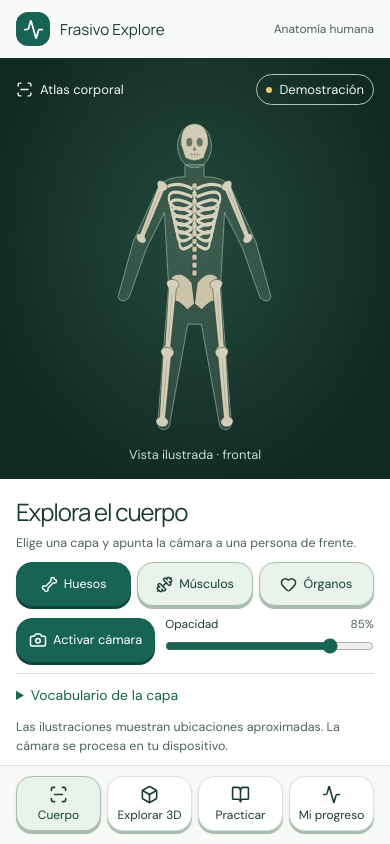
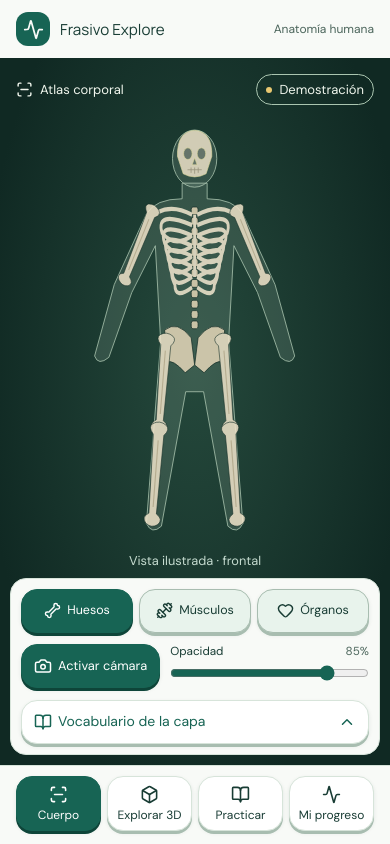
Before and after one commit to Carlaandrea22/frasivo_RA, a React (Vite) app: page / in a window 390 px wide. Built offline with nearby package versions, Linux system fonts and the light colour scheme.

Commit message:
fix: ajustar cámara móvil y precaché de Pose Lite

```diff
--- a/src/medicine/MedicineExplorer.tsx
+++ b/src/medicine/MedicineExplorer.tsx
@@ -1,5 +1,5 @@
-import { useEffect, useState, type CSSProperties } from 'react';
-import { Bone, Camera, Dumbbell, Heart, ScanLine, Square, Volume2 } from 'lucide-react';
+import { useEffect, useRef, useState, useSyncExternalStore, type CSSProperties } from 'react';
+import { Bone, BookOpen, Camera, ChevronUp, Dumbbell, Heart, ScanLine, Square, Volume2, X } from 'lucide-react';
 import { Button } from '../ui/Button';
 import { AnatomyOverlay } from './AnatomyOverlay';
 import { anatomyParts, demoPose, type AnatomyLayer } from './anatomy';
@@ -12,11 +12,25 @@ const layers = [
   { id: 'organs', name: 'Órganos', icon: Heart },
 ] satisfies { id: AnatomyLayer; name: string; icon: typeof Bone }[];
 
+const compactViewport = '(max-width: 760px)';
+
+function subscribeViewport(notify: () => void) {
+  const media = window.matchMedia(compactViewport);
+  media.addEventListener('change', notify);
+  return () => media.removeEventListener('change', notify);
+}
+
+function isCompactViewport() {
+  return window.matchMedia(compactViewport).matches;
+}
+
 export default function MedicineExplorer() {
   const [layer, setLayer] = useState<AnatomyLayer>('bones');
   const [selected, setSelected] = useState('skull');
   const [opacity, setOpacity] = useState(85);
   const [audioError, setAudioError] = useState(false);
+  const compact = useSyncExternalStore(subscribeViewport, isCompactViewport);
+  const vocabularySheet = useRef<HTMLDialogElement>(null);
   const camera = usePoseCamera();
   const live = camera.status === 'active';
   const waiting = camera.status === 'permission';
@@ -42,9 +56,37 @@ export default function MedicineExplorer() {
     synthesis.speak(utterance);
   }
 
+  const vocabulary = (
+    <>
+      <div className="anatomy-part-list" role="group" aria-label="Estructuras ilustradas">
+        {parts.map(part => (
+          <Button key={part.id} variant="text" aria-pressed={part.id === term.id} onClick={() => {
+            setSelected(part.id);
+            setAudioError(false);
+          }}>
+            {part.es}
+          </Button>
+        ))}
+      </div>
+      <div className="anatomy-definition">
+        <div>
+          <h2 lang="en">{term.en}</h2>
+          <p>{term.es}</p>
+        </div>
+        <Button variant="sound" aria-label={`Escuchar ${term.en}`} disabled={!window.speechSynthesis} onClick={speak}>
+          <Volume2 size={20} aria-hidden="true"/>
+        </Button>
+      </div>
+      <p>{term.description}</p>
+      {audioError && <p role="status">La voz inglesa no está disponible en este dispositivo.</p>}
+    </>
+  );
+
+  const privacyNote = <p className="anatomy-note">Las ilustraciones muestran ubicaciones aproximadas. La cámara se procesa en tu dispositivo.</p>;
+
   return (
     <section className="body-explorer" aria-label="Cámara corporal">
-      <div className="anatomy-stage">
+      <div className={live ? 'anatomy-stage anatomy-stage--live' : 'anatomy-stage'}>
         <div className="anatomy-stage-header">
           <span className="anatomy-mode"><ScanLine size={17} aria-hidden="true"/> Atlas corporal</span>
           <span className="anatomy-status" role="status"><i aria-hidden="true"/>{status}</span>
@@ -106,32 +148,41 @@ export default function MedicineExplorer() {
 
         {(camera.error || camera.modelError) && <p className="anatomy-error" role="alert">{camera.error || camera.modelError}</p>}
 
-        <details className="anatomy-vocabulary">
-          <summary>Vocabulario de la capa</summary>
-          <div className="anatomy-part-list" role="group" aria-label="Estructuras ilustradas">
-            {parts.map(part => (
-              <Button key={part.id} variant="text" aria-pressed={part.id === term.id} onClick={() => {
-                setSelected(part.id);
-                setAudioError(false);
-              }}>
-                {part.es}
-              </Button>
-            ))}
-          </div>
-          <div className="anatomy-definition">
-            <div>
-              <h2 lang="en">{term.en}</h2>
-              <p>{term.es}</p>
-            </div>
-            <Button variant="sound" aria-label={`Escuchar ${term.en}`} disabled={!window.speechSynthesis} onClick={speak}>
-              <Volume2 size={20} aria-hidden="true"/>
+        {compact ? (
+          <>
+            <Button
+              className="anatomy-vocabulary-trigger"
+              variant="text"
+              aria-haspopup="dialog"
+              onClick={event => {
+                event.currentTarget.focus();
+                vocabularySheet.current?.showModal();
+              }}
+            >
+              <BookOpen size={18} aria-hidden="true"/>
+              <span>Vocabulario de la capa</span>
+              <ChevronUp size={18} aria-hidden="true"/>
             </Button>
-          </div>
-          <p>{term.description}</p>
-          {audioError && <p role="status">La voz inglesa no está disponible en este dispositivo.</p>}
-        </details>
-
-        <p className="anatomy-note">Las ilustraciones muestran ubicaciones aproximadas. La cámara se procesa en tu dispositivo.</p>
+            <dialog ref={vocabularySheet} className="anatomy-sheet" aria-labelledby="anatomy-sheet-title">
+              <div className="anatomy-sheet-header">
+                <h2 id="anatomy-sheet-title">Vocabulario de la capa</h2>
+                <Button variant="text" aria-label="Cerrar vocabulario" onClick={() => vocabularySheet.current?.close()}>
+                  <X size={20} aria-hidden="true"/>
+                </Button>
+              </div>
+              <div className="anatomy-vocabulary">{vocabulary}</div>
+              {privacyNote}
+            </dialog>
+          </>
+        ) : (
+          <>
+            <details className="anatomy-vocabulary">
+              <summary>Vocabulario de la capa</summary>
+              {vocabulary}
+            </details>
+            {privacyNote}
+          </>
+        )}
       </div>
     </section>
   );
--- a/src/medicine/medicine.css
+++ b/src/medicine/medicine.css
@@ -178,28 +178,94 @@
 
 @media (max-width: 760px) {
   .body-explorer {
-    display: flex;
-    flex-direction: column;
-    align-items: stretch;
+    --controls-clearance: 196px;
+    grid-template: minmax(0, 1fr) / minmax(0, 1fr);
+    min-height: 0;
     gap: 0;
   }
 
+  .anatomy-stage, .anatomy-controls { grid-area: 1 / 1; }
   .anatomy-stage {
-    flex: 1;
-    min-height: clamp(16rem, 46dvh, 32rem);
-    padding-inline: max(var(--space-3), env(safe-area-inset-left, 0px));
+    align-self: stretch;
+    min-height: 0;
+    padding-right: max(var(--space-3), env(safe-area-inset-right, 0px));
+    padding-bottom: var(--controls-clearance);
+    padding-left: max(var(--space-3), env(safe-area-inset-left, 0px));
     border-radius: 0;
   }
 
-  .anatomy-controls {
-    padding: var(--space-3) max(var(--space-3), env(safe-area-inset-right, 0px))
-      var(--space-2) max(var(--space-3), env(safe-area-inset-left, 0px));
-    border: 0;
-    border-radius: 0;
+  .anatomy-stage--live .anatomy-window { position: absolute; inset: 0; }
+  .anatomy-stage--live .anatomy-stage-header,
+  .anatomy-stage--live .anatomy-stage-hint {
+    position: relative;
+    background: var(--camera-base);
+    border-radius: var(--radius-soft);
+  }
+  .anatomy-stage--live .anatomy-stage-header { padding-left: var(--space-2); }
+  .anatomy-stage--live .anatomy-stage-hint {
+    grid-row: 3;
+    justify-self: center;
+    padding: 3px var(--space-2);
   }
 
-  .anatomy-intro p { font-size: .78rem; }
-  .anatomy-layers, .anatomy-actions { margin-top: var(--space-2); }
-  .anatomy-vocabulary { margin-top: var(--space-2); }
-  .anatomy-note { margin-top: 0; }
+  .anatomy-controls {
+    position: relative;
+    align-self: end;
+    margin-right: max(var(--space-2), env(safe-area-inset-right, 0px));
+    margin-bottom: var(--space-2);
+    margin-left: max(var(--space-2), env(safe-area-inset-left, 0px));
+    padding: var(--space-2);
+    border-radius: var(--radius-soft);
+    background: var(--paper);
+  }
+
+  .anatomy-intro {
+    position: absolute;
+    width: 1px;
+    height: 1px;
+    overflow: hidden;
+    clip-path: inset(50%);
+  }
+
+  .anatomy-layers { margin-top: 0; }
+  .anatomy-actions { margin-top: var(--space-2); }
+
+  .anatomy-vocabulary-trigger {
+    width: 100%;
+    justify-content: flex-start;
+    margin-top: var(--space-2);
+  }
+  .anatomy-vocabulary-trigger span { flex: 1; text-align: left; }
+
+  .anatomy-sheet {
+    position: fixed;
+    inset: auto 0 0;
+    width: 100%;
+    max-width: none;
+    max-height: min(80dvh, 34rem);
+    margin: 0;
+    overflow: auto;
+    overscroll-behavior: contain;
+    padding: var(--space-3) max(var(--space-3), env(safe-area-inset-right, 0px))
+      calc(var(--space-4) + env(safe-area-inset-bottom, 0px))
+      max(var(--space-3), env(safe-area-inset-left, 0px));
+    border: 0;
+    border-radius: var(--radius-panel) var(--radius-panel) 0 0;
+    background: var(--paper);
+    color: var(--ink);
+  }
+
+  .anatomy-sheet::backdrop { background: rgb(16 41 35 / .55); }
+  body:has(.anatomy-sheet[open]) { overflow: hidden; }
+
+  .anatomy-sheet-header {
+    display: flex;
+    align-items: center;
+    justify-content: space-between;
+    gap: var(--space-2);
+  }
+  .anatomy-sheet-header h2 { font-size: 1.25rem; }
+  .anatomy-sheet-header .button { flex: none; padding: 0; }
+  .anatomy-sheet .anatomy-vocabulary { margin-top: var(--space-3); padding-top: var(--space-3); }
+  .anatomy-sheet .anatomy-note { margin-top: var(--space-3); }
 }
--- a/src/styles.css
+++ b/src/styles.css
@@ -80,6 +80,7 @@ a { color: var(--forest); }
   font: 700 .875rem/1.2 var(--font-text);
   cursor: pointer;
   touch-action: manipulation;
+  -webkit-tap-highlight-color: transparent;
   transition: transform var(--press-time) ease-out, box-shadow var(--press-time) ease-out;
 }
 
@@ -95,7 +96,6 @@ a { color: var(--forest); }
 
 .button--secondary,
 .button--sound,
-.button--nav[aria-current],
 .button--text[aria-pressed="true"],
 .button--answer[data-result="correct"] {
   --button-face: var(--mint);
@@ -103,7 +103,8 @@ a { color: var(--forest); }
   --button-stroke: var(--light-edge);
 }
 
-.button--secondary[aria-pressed="true"] {
+.button--secondary[aria-pressed="true"],
+.button--nav[aria-current="page"] {
   --button-face: var(--forest);
   --button-hover: var(--forest-hover);
   --button-ink: var(--white);
```
Also changed, not shown: scripts/build-sw.mjs (+18 -5 lines), 7 other files (tests, documents, lock files or other folders).
